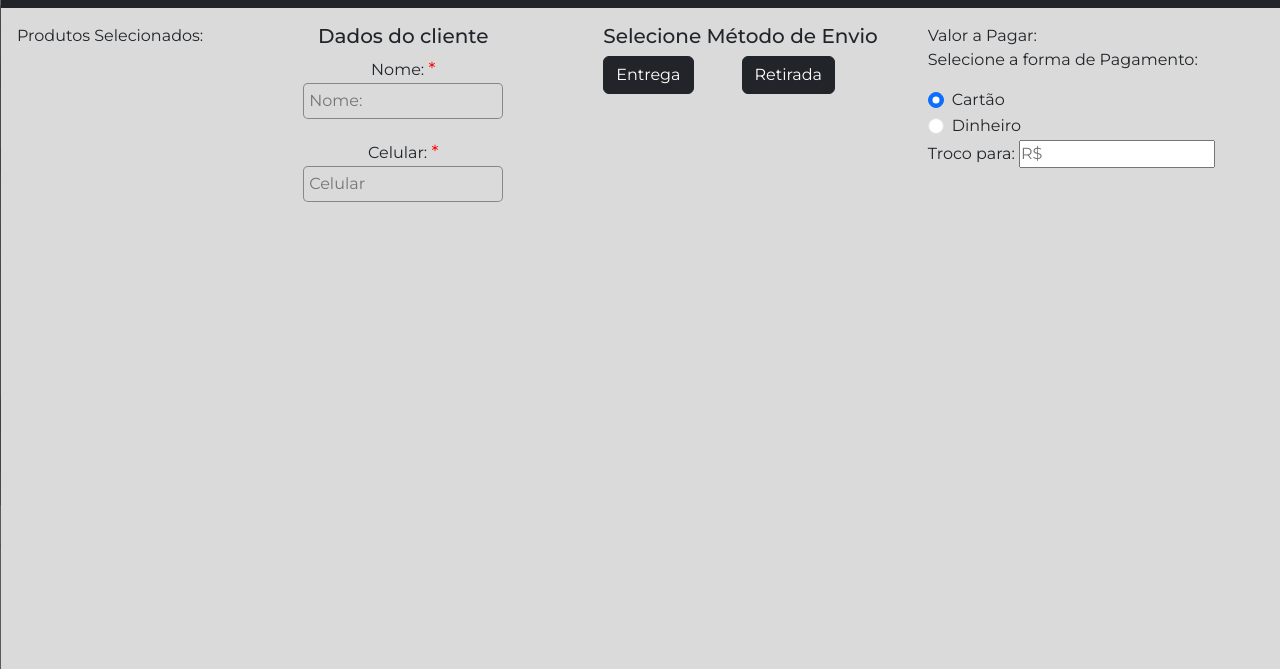
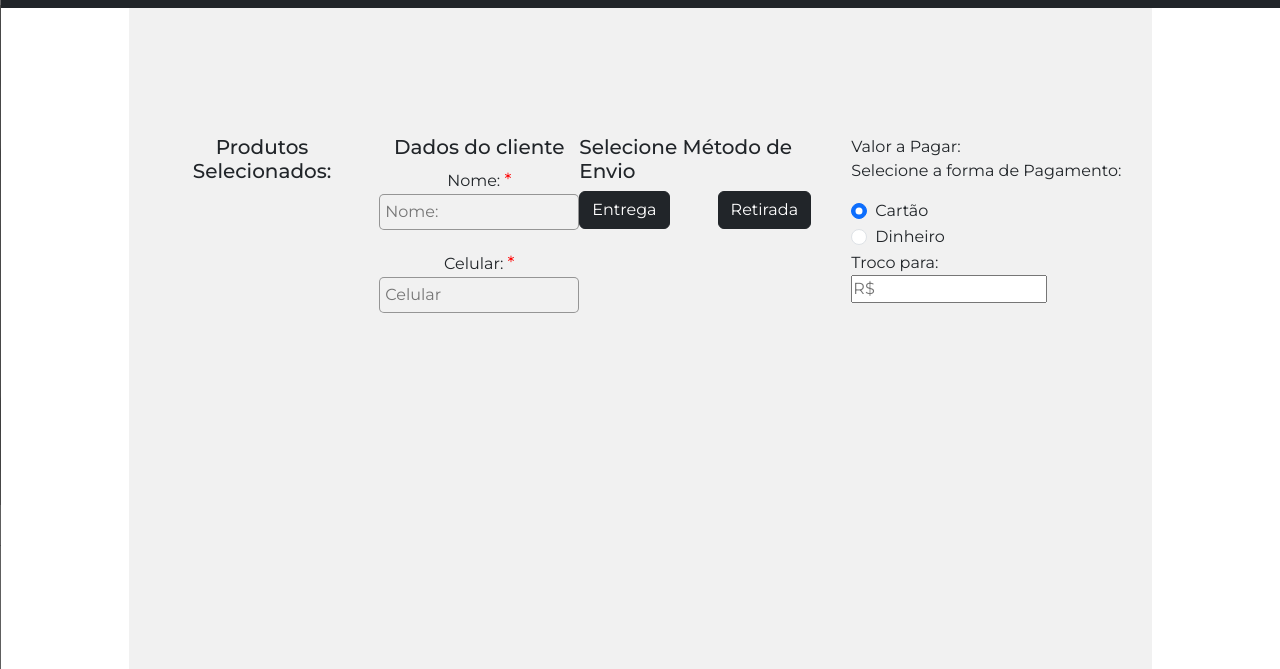
Before and after one commit to buzolin3/site-TyerMan, a plain HTML site: page index.html in a window 1280 px wide. Both pictures are taken after a click on the element 1125 px from the left and 42 px from the top of the page. Shown: the part 71-740 px from the top of the page. Drawn offline with nearby package versions, Linux system fonts and the light colour scheme; a web font is replaced by a local one.

Commit message:
TyerMan 0.0.3

```diff
--- a/index.html
+++ b/index.html
@@ -63,9 +63,9 @@
             <h5 class="offcanvas-title" id="offcanvasRightLabel">Carrinho De Compras</h5>
             <button type="button" class="btn-close" data-bs-dismiss="offcanvas" aria-label="Close"></button>
         </div>
-        <div class="offcanvas-body offcanvas-carrinho-body">
+        <div class="offcanvas-body offcanvas-carrinho" style="padding-top: 10%;">
             <div>
-                <p class="carrinho text-center" id="produtosAdicionados">Produtos Selecionados:</p>
+                <h5 class="carrinho text-center" id="produtosAdicionados">Produtos Selecionados:</h5>
             </div>
             <hr>
             <div class="text-center">
@@ -124,7 +124,7 @@
                 <input type="number" placeholder="R$" class="troco text-start" id="troco input-carrinho">
             </div>
         </div>
-        <div class="offcanvas-footer offcanvas-carrinho-body txt-center">
+        <div class="offcanvas-footer offcanvas-carrinho txt-center">
             <div id="txtObrigatorio"></div>
             <button class="btn btn-primary btn-enviar m-auto" onclick="enviarPedido()"> Enviar Pedido </button>
         </div>
--- a/styles/font.css
+++ b/styles/font.css
@@ -19,7 +19,8 @@
     --cor-titulo: rgb(48, 48, 48);
     --cor-texto-destaque: rgb(0, 89, 255);
     --cor-texto: rgb(0, 0, 0);
-    --cor-background: rgb(218, 218, 218);
+    --cor-background: rgb(231, 231, 231);
+    --cor-carrinho: rgb(241, 241, 241);
     --cor-link: rgb(230, 230, 230);
     --cor-destaques: rgb(255, 255, 255);
 }
--- a/styles/style.css
+++ b/styles/style.css
@@ -203,15 +203,18 @@
     color: var(--cor-destaques);
 }
 
-.offcanvas-carrinho-body{
-    background-color: var(--cor-background);
+
+.offcanvas-carrinho{
+    background-color: var(--cor-carrinho);
     display: flex;
-    gap: 50px;
+    justify-content: space-between;
+    width: 80%;
+    margin: auto;
 }
 
 .input-carrinho{
     border: 1px solid rgba(0, 0, 0, 0.384);
-    background-color: var(--cor-background);
+    background-color: var(--cor-carrinho);
     border-radius: 5px;
     width: 200px;
     padding: 5px;
```
